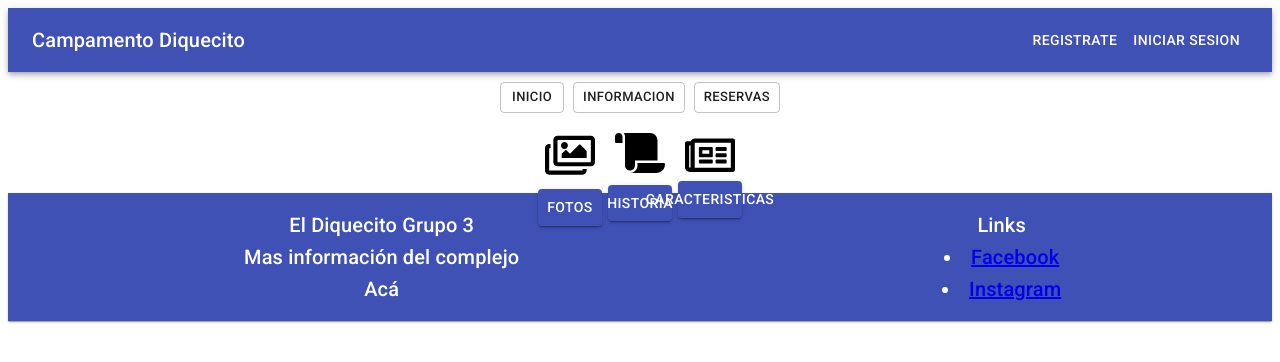
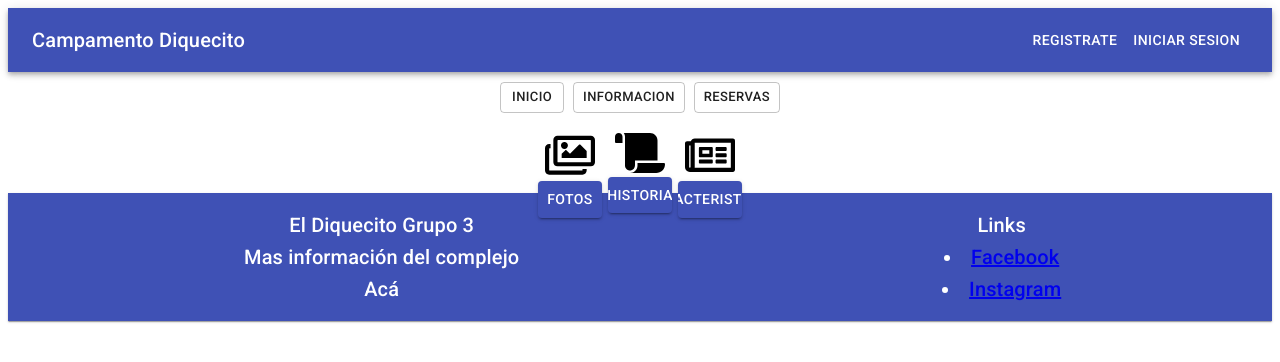
Before and after one commit to team3fat/frontend, a React (Create React App) app: page / in a window 1280 px wide. Shown: the top 362 px of the page. Built offline with nearby package versions, Linux system fonts and the light colour scheme.

Commit message:
textoalineado

```diff
--- a/src/_assets/css/font.css
+++ b/src/_assets/css/font.css
@@ -2,7 +2,8 @@
     margin: 10px;
 }
 .imgpequeña{
-    width: 50px; height: 50px;
+    width: 50px;
+    height: 50px;
     }
 
 .colortext{
@@ -13,3 +14,7 @@
     margin-left: auto;
     margin-right: auto;
   }
+
+.btncentrado {
+    overflow: hidden;
+}
--- a/src/_scenes/Inicio/Inicio.js
+++ b/src/_scenes/Inicio/Inicio.js
@@ -5,12 +5,13 @@ import ButtonGroup from '@material-ui/core/ButtonGroup';
 import Grid from '@material-ui/core/Grid';
 import '../../_assets/css/font.css';
 
-const messageC = `Caracteristicas`;
-
 const useStyles = makeStyles(theme => ({
   button: {
     margin: theme.spacing(1),
+    padding: theme.spacing(1),
+    textAlign: 'center',
   },
+
   input: {
     display: 'none',
   },
@@ -36,7 +37,7 @@ export default function ButtonAppBar() {
             direction="row"
             justify="center"
             alignItems="center">
-            <Button variant="contained" color="primary" className={classes.button}>
+            <Button variant="contained" color="primary" className= "btncentrado">
               Fotos
       </Button>
           </Grid>
@@ -50,7 +51,7 @@ export default function ButtonAppBar() {
             direction="row"
             justify="center"
             alignItems="center">
-            <Button variant="contained" color="primary" className={classes.button}>
+            <Button variant="contained" color="primary" className= "btncentrado">
               Historia
       </Button>
           </Grid>
@@ -64,7 +65,7 @@ export default function ButtonAppBar() {
             direction="row"
             justify="center"
             alignItems="center">
-            <Button variant="contained" color="primary">
+            <Button variant="contained" color="primary" className= "btncentrado">
             Caracteristicas
       </Button>
           </Grid>
```
